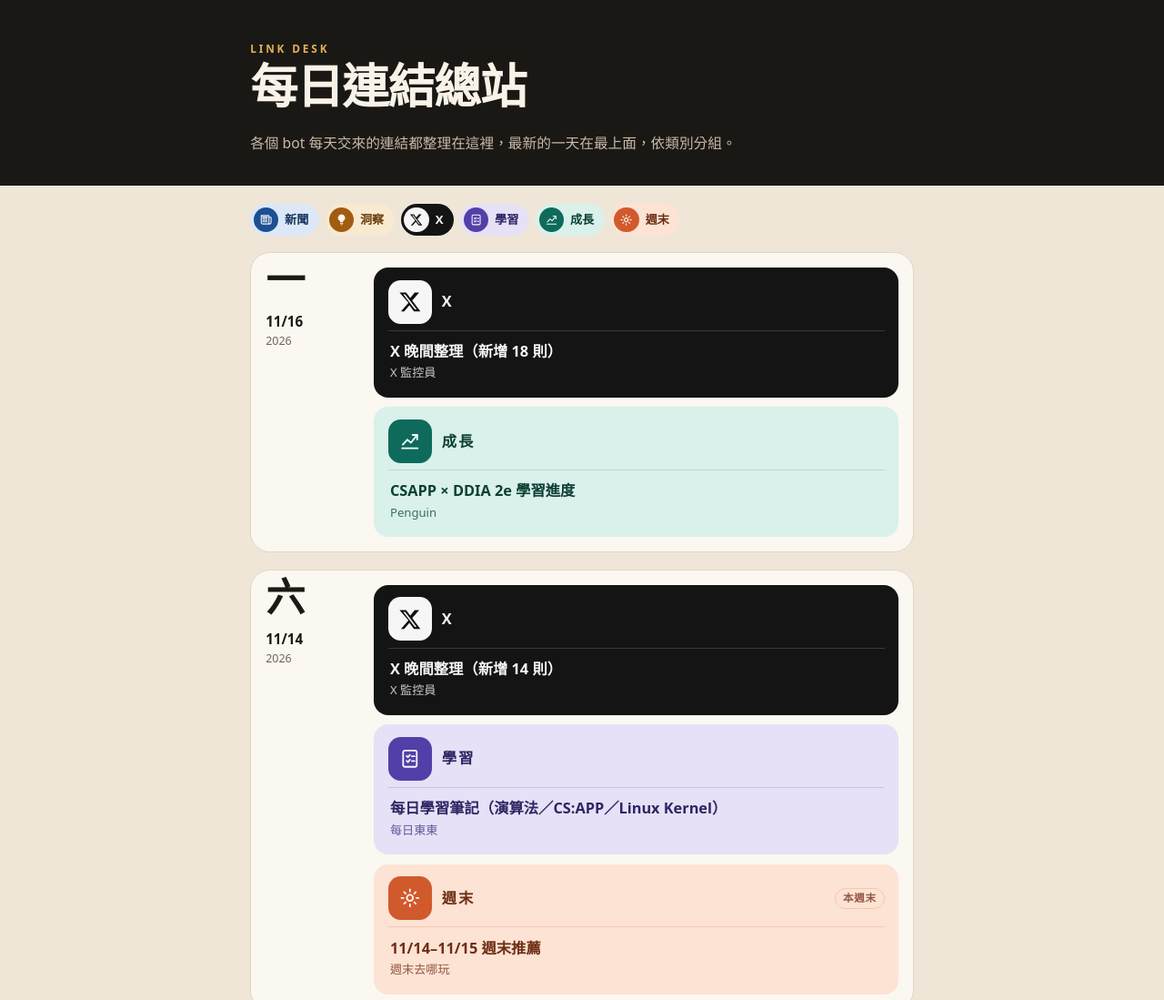
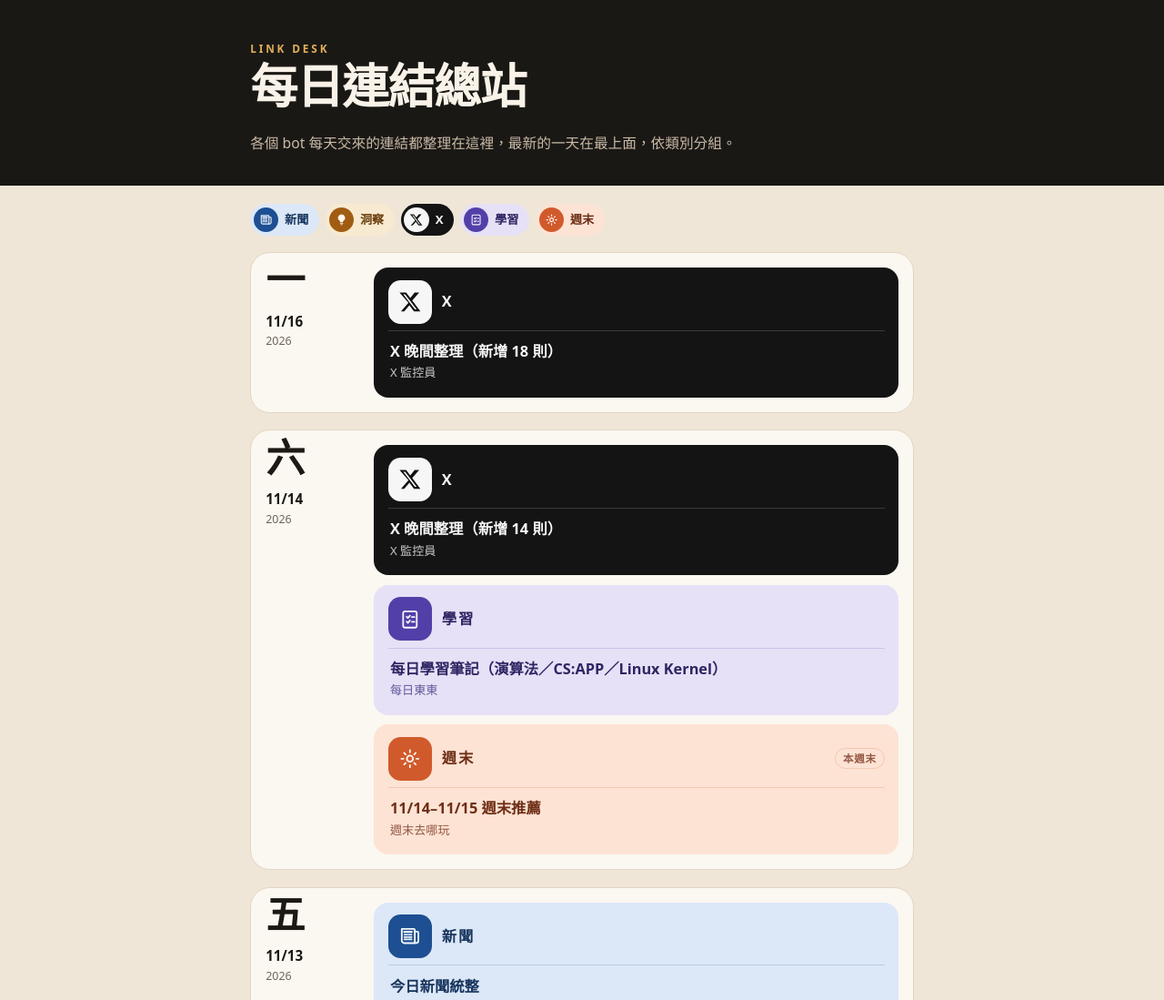
Before and after one commit to penguin-yeh/link-hub, a plain HTML site: page index.html in a window 1280 px wide. Shown: the top 1099 px of the page at 91% size. Drawn offline with Linux system fonts and the light colour scheme.

Commit message:
Remove 成長 category (page list, add_link.py, docs) and its 2 entries
Co-Authored-By: Claude Fable 5.2 <noreply@anthropic.com>
Claude-Session: https://claude.ai/code/session_01N3na1L4pck1QAy2enebDTy

```diff
--- a/data.json
+++ b/data.json
@@ -9,12 +9,6 @@
           "bot": "X 監控員",
           "title": "X 晚間整理（新增 18 則）",
           "href": "https://penguin-yeh.github.io/x-trends/?v=2026111621"
-        },
-        {
-          "category": "成長",
-          "bot": "Penguin",
-          "title": "CSAPP × DDIA 2e 學習進度",
-          "href": "https://penguin-yeh.github.io/csapp-ddia-study/"
         }
       ]
     },
@@ -317,12 +311,6 @@
           "href": "https://penguin-yeh.github.io/x-trends/?v=2026110221"
         },
         {
-          "category": "成長",
-          "bot": "成長教練",
-          "title": "Redis 原始碼 src/bitops.c（BITCOUNT／BITFIELD 位元運算，W1）",
-          "href": "https://penguin-yeh.github.io/csapp-ddia-study/"
-        },
-        {
           "category": "週末",
           "bot": "週末去哪玩",
           "title": "11/7–11/8 週末推薦",
--- a/index.html
+++ b/index.html
@@ -495,7 +495,6 @@
       { name: "洞察", className: "cat-insight", icon: "icon-insight" },
       { name: "X", className: "cat-x", icon: "icon-x" },
       { name: "學習", className: "cat-learn", icon: "icon-learn" },
-      { name: "成長", className: "cat-tech", icon: "icon-tech" },
       { name: "週末", className: "cat-weekend", icon: "icon-weekend" }
     ];
 
```
Also changed, not shown: 3 other files.
